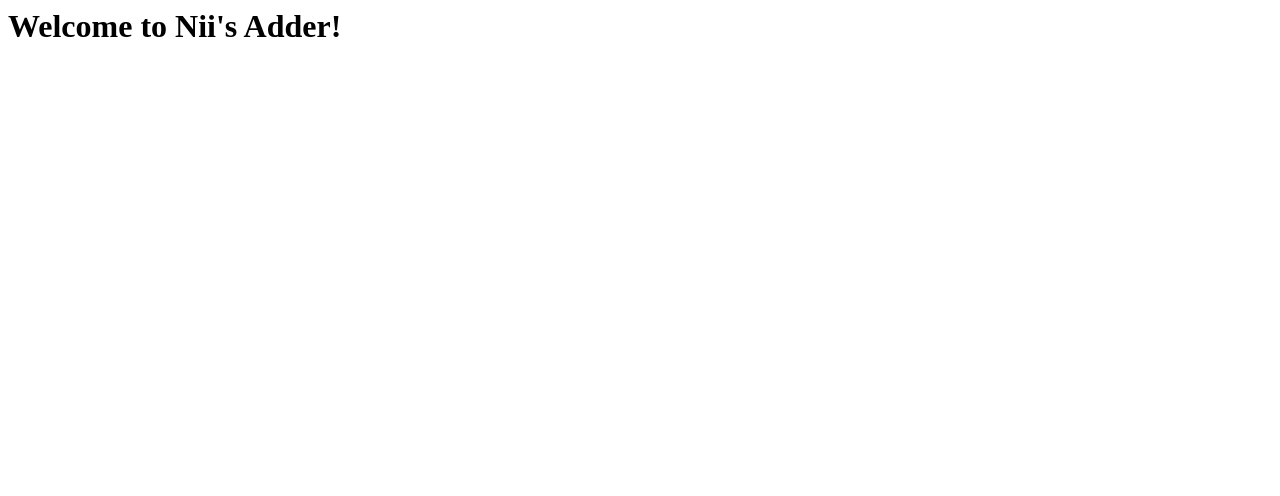
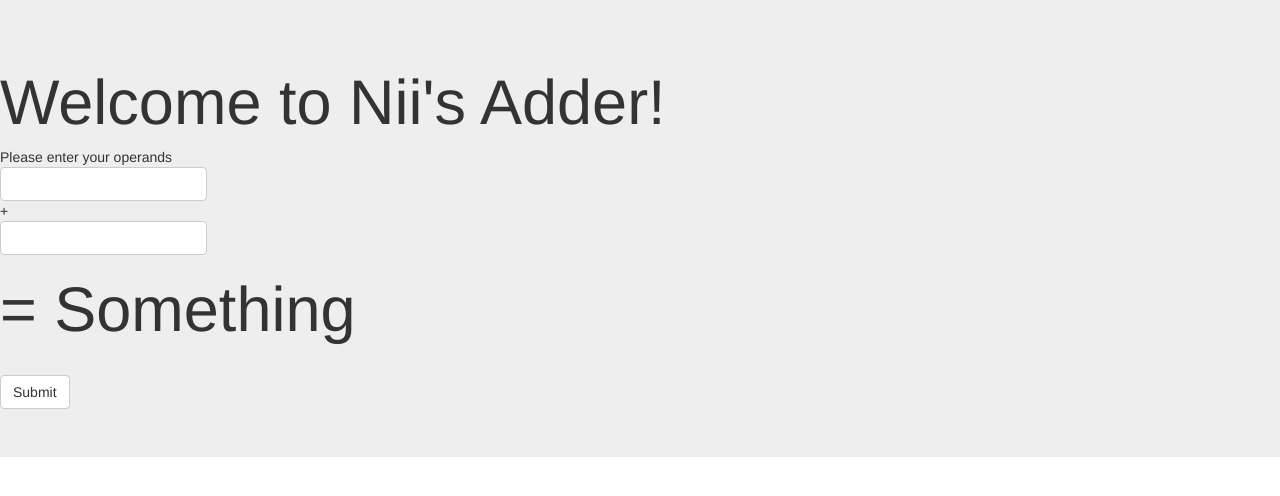
Before and after one commit to nii236/go-react-webpack, a React app in the folder js/react/: page / in a window 1280 px wide. Built offline with nearby package versions, Linux system fonts and the light colour scheme; no server answers.

Commit message:
added bootstrap and actual interface

```diff
--- a/js/react/app/App.js
+++ b/js/react/app/App.js
@@ -1,9 +1,13 @@
 import React, { Component } from 'react';
+import Operands from 'app/Operands';
 
 export default class App extends Component {
   render() {
     return (
-      <h1>Welcome to Nii's Adder!</h1>
+      <div className="jumbotron">
+        <h1>Welcome to Nii's Adder!</h1>
+        <Operands/>
+      </div>
     );
   }
 }
--- /dev/null
+++ b/js/react/app/Operands.js
@@ -0,0 +1,64 @@
+import React, { Component } from 'react';
+import axios from 'axios';
+
+export default class Operands extends Component {
+  constructor(props) {
+    super(props);
+    this.state = {
+      left: 0,
+      right: 0,
+      answer: 'Something'
+    };
+
+    this.handleChange = this.handleChange.bind(this);
+    this.handleSubmit = this.handleSubmit.bind(this);
+  }
+
+  handleSubmit() {
+    console.log('Clicked');
+    const left = this.state.left;
+    const right = this.state.right;
+    axios.get('http://localhost:8080/add/' + left + '/' + right)
+      .then((response) => {
+        console.log(response);
+        this.setState({answer: response.data})
+      })
+      .catch( (response) => {
+        console.log(response);
+        this.setState({answer: response.data})
+      });
+
+  }
+
+  handleChange(position, event) {
+    if (position === 'left') {
+      this.setState({left: event.target.value})
+    } else if (position === 'right') {
+      this.setState({right: event.target.value})
+    } else {
+      console.error('Invalid position');
+    }
+  }
+
+  render() {
+    return (
+      <div>
+        Please enter your operands
+        <br/>
+        <input className='btn btn-default' onChange={this.handleChange.bind(this, 'left')}/>
+        <br/>
+        +
+        <br/>
+        <input className='btn btn-default' onChange={this.handleChange.bind(this, 'right')}/>
+        <br/>
+        <div className='h1'>
+          = {this.state.answer}
+        </div>
+        <br/>
+        <button className='btn btn-default' onClick={this.handleSubmit}>
+          Submit
+        </button>
+      </div>
+    );
+  }
+}
--- a/js/react/app/index.js
+++ b/js/react/app/index.js
@@ -1,6 +1,6 @@
 import React from 'react';
 import ReactDOM from 'react-dom';
-import App from './App';
+import App from 'app/App';
 import axios from 'axios';
 
 ReactDOM.render(<App />, document.getElementById('root'));
--- a/js/react/index.html
+++ b/js/react/index.html
@@ -1,6 +1,7 @@
 <html>
   <head>
     <title>React App</title>
+    <link rel="stylesheet" href="https://maxcdn.bootstrapcdn.com/bootstrap/3.3.6/css/bootstrap.min.css" integrity="sha384-1q8mTJOASx8j1Au+a5WDVnPi2lkFfwwEAa8hDDdjZlpLegxhjVME1fgjWPGmkzs7" crossorigin="anonymous">
   </head>
   <body>
     <div id='root'>
--- a/js/react/webpack.config.js
+++ b/js/react/webpack.config.js
@@ -3,7 +3,7 @@ var webpack = require('webpack');
 var TARGET = process.env.TARGET;
 
 var config = {
-  devtool: 'eval',
+  devtool: 'eval-source-map',
   entry: [
     'webpack-dev-server/client?http://localhost:3000',
     'webpack/hot/only-dev-server',
@@ -23,6 +23,11 @@ var config = {
       loaders: ['react-hot', 'babel'],
       include: path.join(__dirname, 'app')
     }]
+  },
+  resolve: {
+    root: [
+      path.resolve(__dirname)
+    ]
   }
 };
 
```
